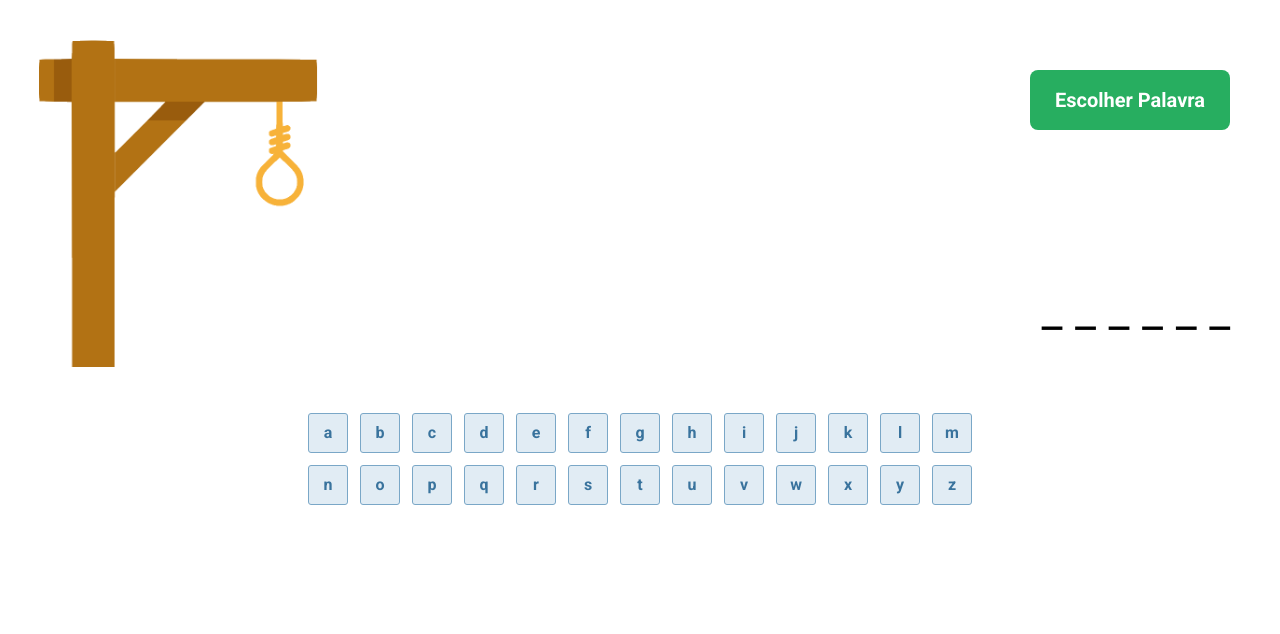
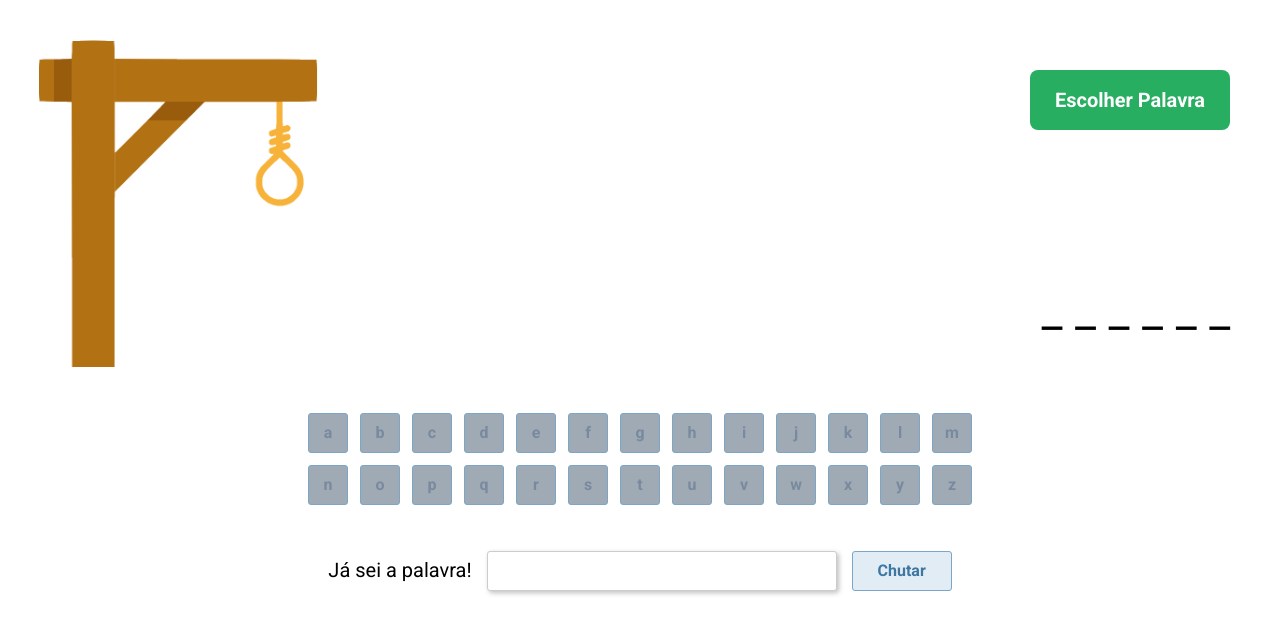
Before and after one commit to jeffersonAraujo2012/projeto8-jogoforca, a React (Create React App) app: page / in a window 1280 px wide. Shown: the top 634 px of the page. Built offline with nearby package versions, Linux system fonts and the light colour scheme.

Commit message:
Alterações realizadas acerca do componente Letra acerca de controle de estado do mesmo

```diff
--- a/src/App.js
+++ b/src/App.js
@@ -1,20 +1,38 @@
+import { useState } from "react";
+
 import StyledLetras from "./components/Letras";
 import Letra from "./components/Letras/Letra";
-import { alfabeto } from "./data";
+import { alfabeto } from "./palavras";
 import "./reset.css";
 import "./general.css";
 import Jogo from "./components/Jogo";
+import Chute from "./components/Chute";
 
 function App() {
+  const [letrasDesativadas, setLetrasDesativadas] = useState(alfabeto);
+
+  function handlerLetrasClick(letra) {
+    if (!letrasDesativadas.includes(letra)) {
+      setLetrasDesativadas(letrasDesativadas + letra);
+    }
+  }
+
   return (
     <>
       <Jogo />
       <StyledLetras>
         {alfabeto.map((letra) => {
-          console.log(letra);
-          return <Letra letra={letra} />;
+          return (
+            <Letra
+              onClick={() => handlerLetrasClick(letra)}
+              letra={letra}
+              habilitado={letrasDesativadas.includes(letra) ? false : true}
+              key={letra}
+            />
+          );
         })}
       </StyledLetras>
+      <Chute />
     </>
   );
 }
--- a/src/components/Letras/Letra.jsx
+++ b/src/components/Letras/Letra.jsx
@@ -29,18 +29,12 @@ const StyledLetra = styled.button`
   }};
 `;
 
-function Letra({ className, letra }) {
-  const [habilitado, setHabilitado] = useState(true);
-
-  function handlerClickLetra() {
-    setHabilitado(false);
-  }
+function Letra({ className, letra, habilitado}) {
 
   return (
     <StyledLetra
       className={className}
       habilitado={habilitado}
-      onClick={handlerClickLetra}
     >
       {letra}
     </StyledLetra>
```
Also changed, not shown: src/palavras.js (renamed from src/data.js).
